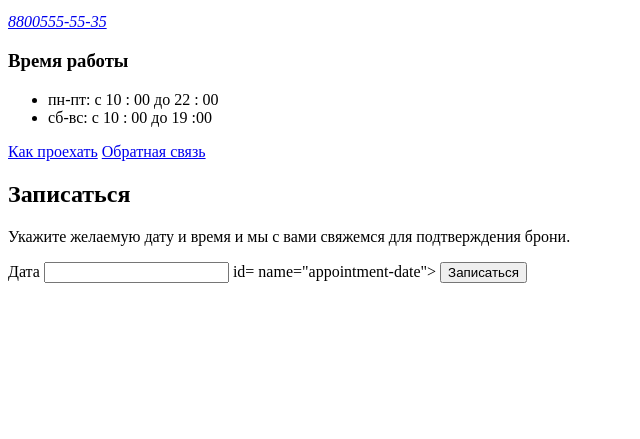
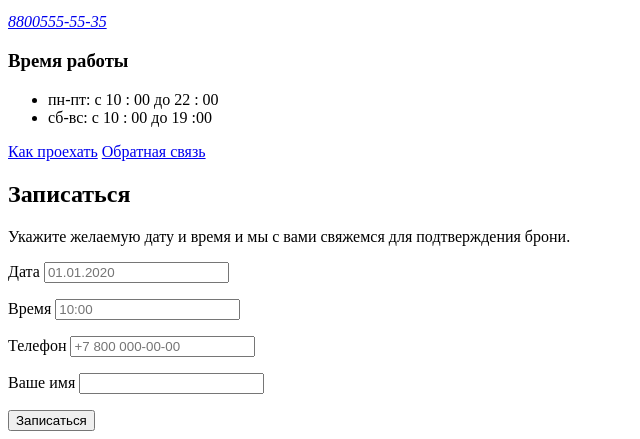
Before and after one commit to nik31885/honda31885, a plain HTML site: page index.html in a window 1280 px wide. Shown: the part 896-1335 px from the top of the page, without its empty margins (0-640 px from the left). Before the commit the page ends 1187 px from the top, so only its background shows below. Drawn offline with Linux system fonts and the light colour scheme.

Commit message:
Add files via upload
закончил урок 2.27
работа над ошибками продолжается

```diff
--- a/index.html
+++ b/index.html
@@ -148,8 +148,24 @@ input[type="radio"].visually-hidden {
   <h2 class="appointment-title">Записаться</h2>
   <p>Укажите желаемую дату и время и мы с вами свяжемся для подтверждения брони.</p>
 <form class="appointment-form" action="https://echo.htmlacademy.ru/" method="post">
+  <p class="appointment-form-date">
   <label for="appaointment-date">Дата</label>
-  <input type="text"> id= name="appointment-date">
+  <input type="text" id="appointment-date" name="appointment-date" placeholder="01.01.2020">
+</p>
+<p class="appointment-form-date">
+  <label for="appaointment-date">Время</label>
+  <input type="text" id="appointment-date" name="appointment-date" placeholder="10:00">
+</p>
+<p class="appointment-form-date">
+  <label for="appaointment-date">Телефон</label>
+  <input type="text" id="appointment-date" name="appointment-date" placeholder="+7 800 000-00-00">
+</p>
+<p class="appointment-form-date">
+  <label for="appaointment-date">Ваше имя</label>
+  <input type="text" id="appointment-date" name="appointment-date">
+</p>
+
+
   <button class="button" type="submit">Записаться</button>
 
 </form>
```
